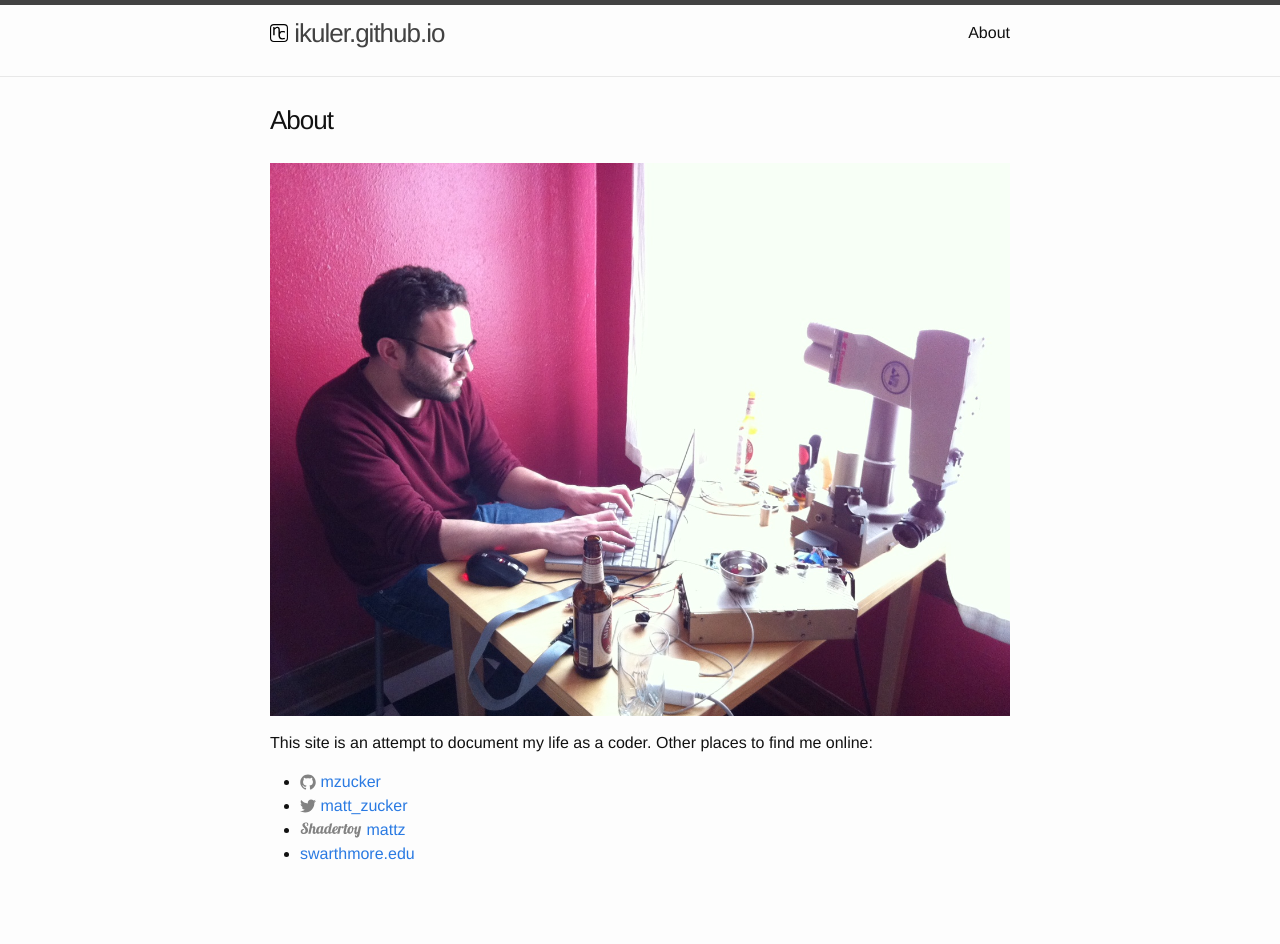
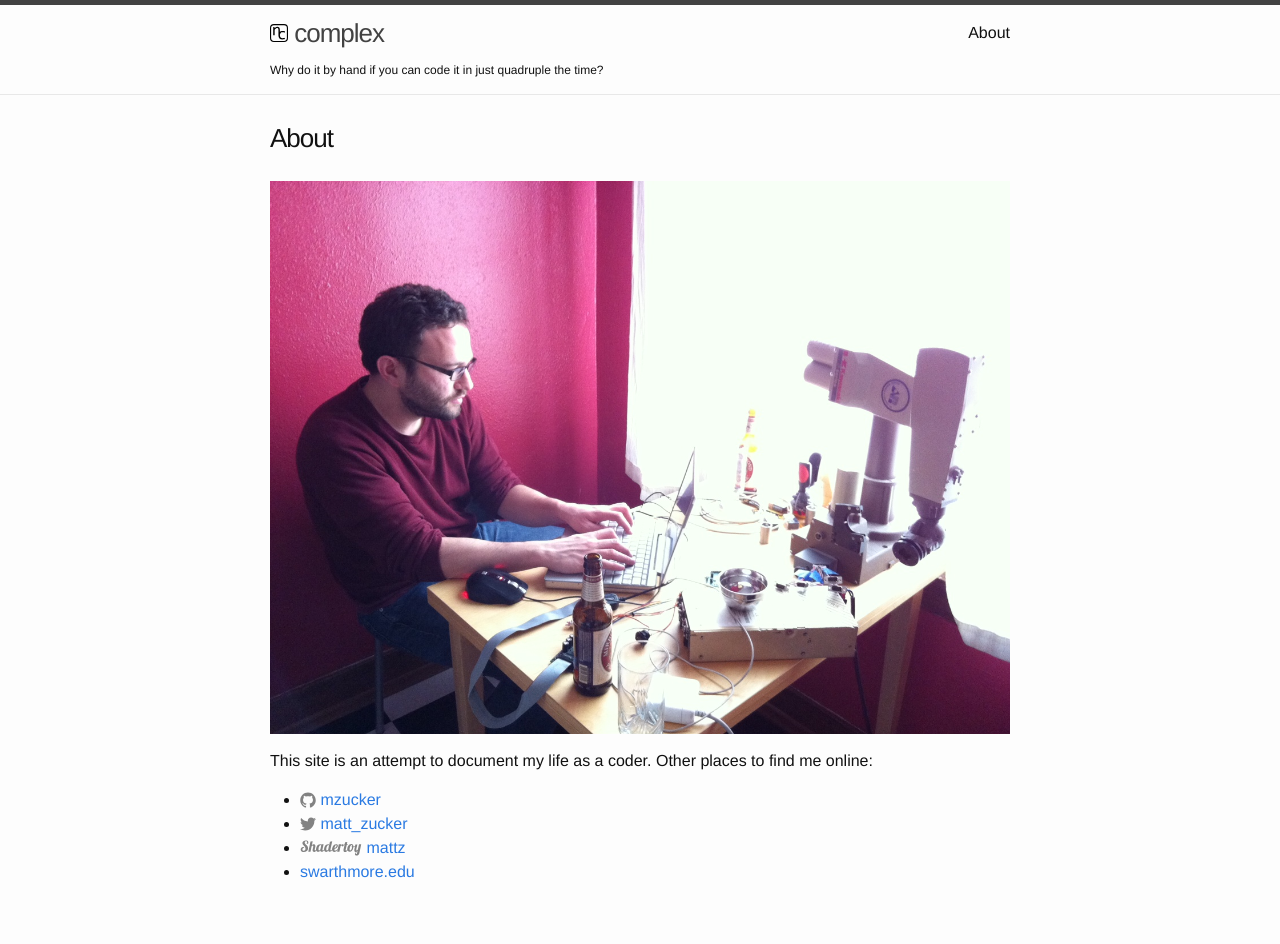
Before and after one commit to ikuler/ikuler.github.io, a Jekyll site: the page built from about.md, in a window 1280 px wide. Built offline with Jekyll 4.4.1, drawn with Linux system fonts in a browser that asks for light colours.

Commit message:
创建博客框架

```diff
--- a/_config.yml
+++ b/_config.yml
@@ -1 +1,23 @@
 theme: jekyll-theme-tactile
+title: complex
+description: > # this means to ignore newlines until "baseurl:"
+  Why do it by hand if you can code it in just quadruple the time?
+baseurl: "" # the subpath of your site, e.g. /blog
+url: "https://mzucker.github.io" # the base hostname & protocol for your site
+
+github_username:  ikuler
+
+# Build settings
+markdown: kramdown
+
+# Google services
+
+
+gems:
+  - ikuler-seo-tag
+
+logo: /images/nclogo.png
+
+author: lihua
+
+future: true
```
